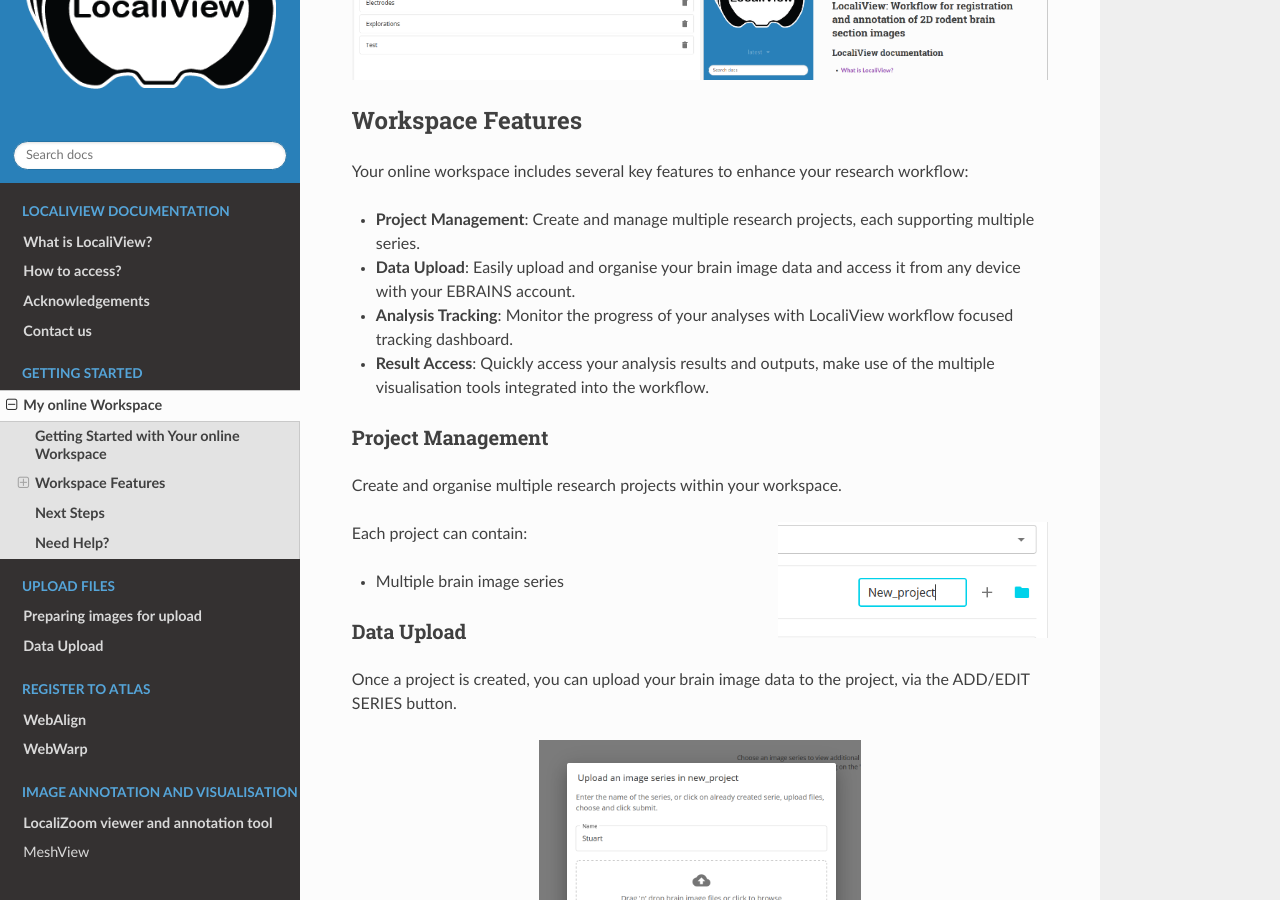
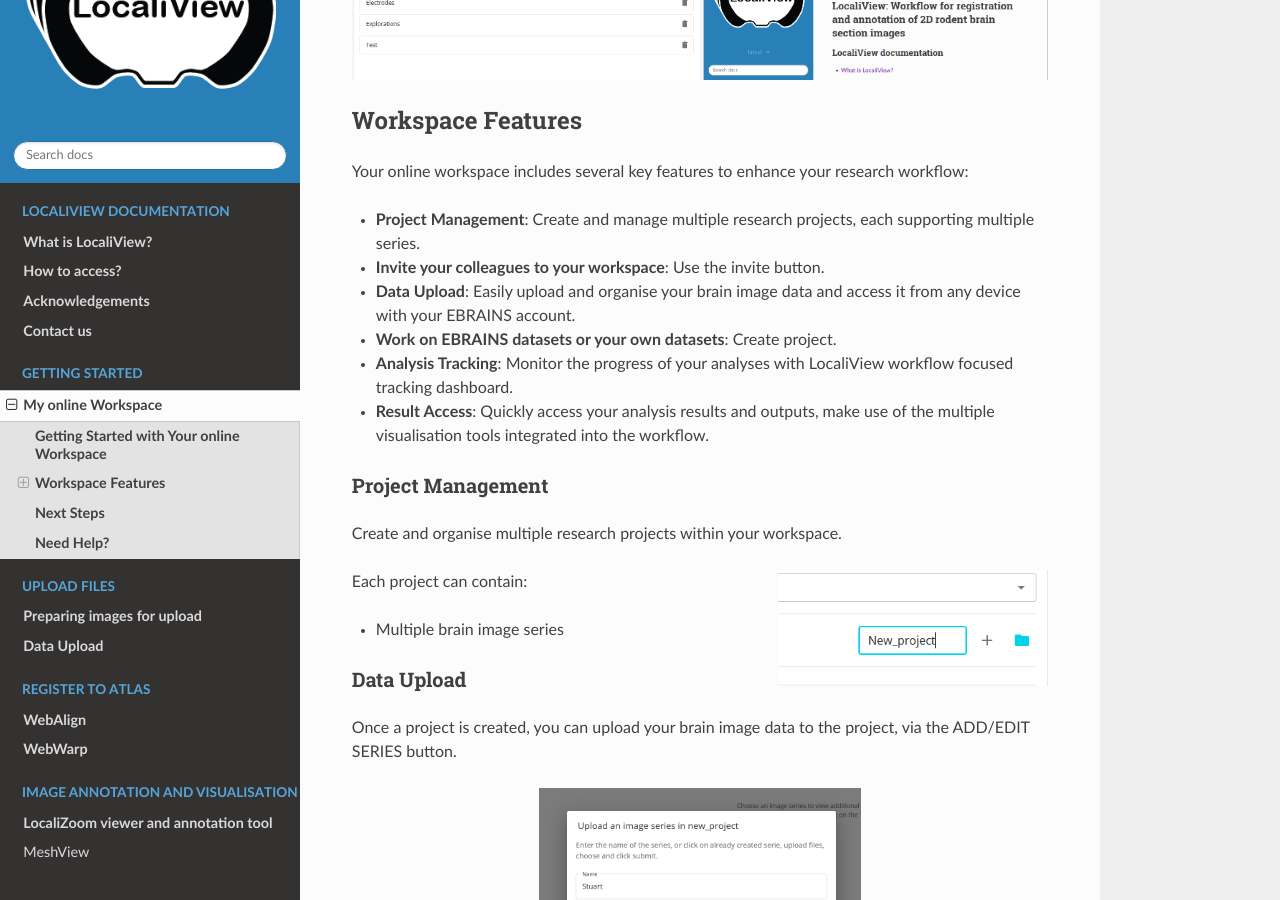
Before and after one commit to Neural-Systems-at-UIO/LocaliView, a Sphinx documentation site: the page built from Docs/MyWorkspace.rst, in a window 1280 px wide and 900 px high, scrolled down 609 px. Built offline with Sphinx 7.4.7 and the Read the Docs theme 3.1.0, drawn with Linux system fonts in a browser that asks for light colours; pages that are not in the unit, such as notebooks, are missing from menus.

Commit message:
Update MyWorkspace.rst

```diff
--- a/Docs/MyWorkspace.rst
+++ b/Docs/MyWorkspace.rst
@@ -23,7 +23,9 @@
 Your online workspace includes several key features to enhance your research workflow:
 
 * **Project Management**: Create and manage multiple research projects, each supporting multiple series.
+* **Invite your colleagues to your workspace**: Use the invite button.
 * **Data Upload**: Easily upload and organise your brain image data and access it from any device with your EBRAINS account.
+* **Work on EBRAINS datasets or your own datasets**: Create project.
 * **Analysis Tracking**: Monitor the progress of your analyses with LocaliView workflow focused tracking dashboard.
 * **Result Access**: Quickly access your analysis results and outputs, make use of the multiple visualisation tools integrated into the workflow.
 
@@ -51,6 +53,7 @@
    :align: center
 
 
+
 **Next Steps**
 ----------
 
```
